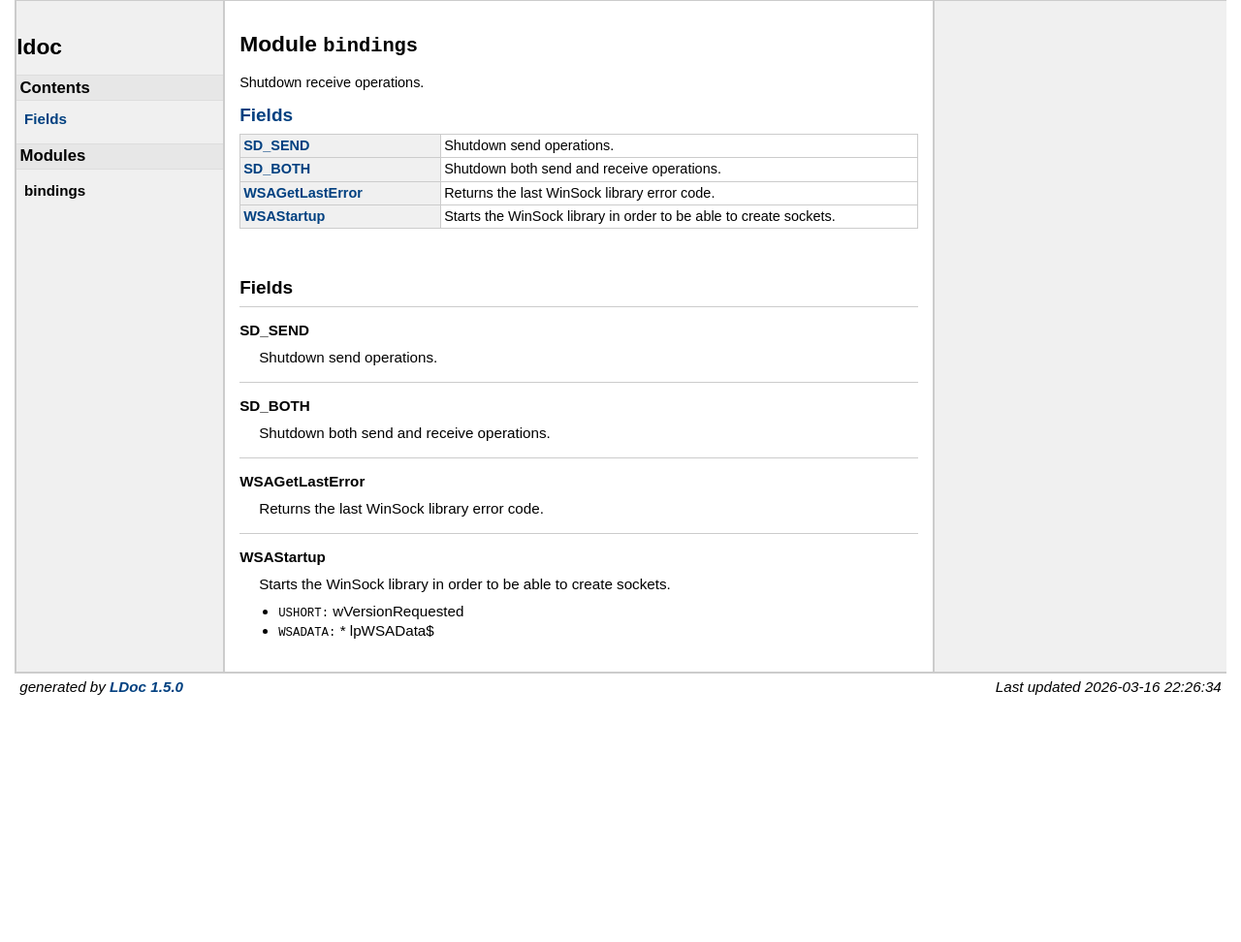
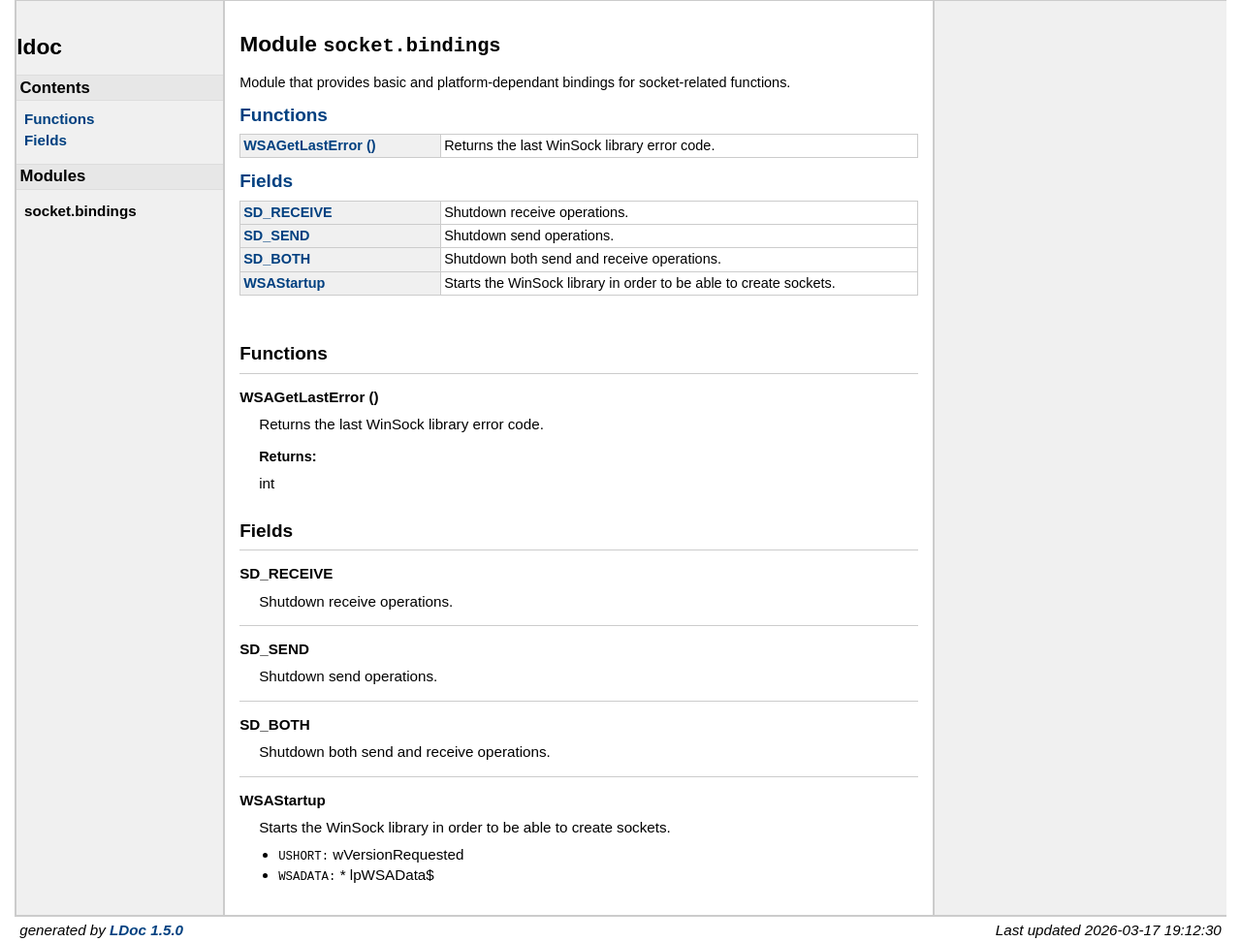
Before and after one commit to aziascreations/LuaJIT-Sockets, a plain HTML site: page index.html in a window 1280 px wide. Shown: the whole page at 97% size. Before the commit the page ends 800 px from the top, so only its background shows below. Drawn offline with Linux system fonts and the light colour scheme.

Commit message:
deploy: d9b16f00c0b047434a95e4eb49fcf4bd561610a5

```diff
--- a/index.html
+++ b/index.html
@@ -30,26 +30,38 @@
 
 <h2>Contents</h2>
 <ul>
+<li><a href="#Functions">Functions</a></li>
 <li><a href="#Fields">Fields</a></li>
 </ul>
 
 
 <h2>Modules</h2>
 <ul class="nowrap">
-  <li><strong>bindings</strong></li>
+  <li><strong>socket.bindings</strong></li>
 </ul>
 
 </div>
 
 <div id="content">
 
-<h1>Module <code>bindings</code></h1>
-<p>Shutdown receive operations.</p>
+<h1>Module <code>socket.bindings</code></h1>
+<p>Module that provides basic and platform-dependant bindings for socket-related functions.</p>
 <p></p>
 
 
+<h2><a href="#Functions">Functions</a></h2>
+<table class="function_list">
+	<tr>
+	<td class="name" nowrap><a href="#WSAGetLastError">WSAGetLastError ()</a></td>
+	<td class="summary">Returns the last WinSock library error code.</td>
+	</tr>
+</table>
 <h2><a href="#Fields">Fields</a></h2>
 <table class="function_list">
+	<tr>
+	<td class="name" nowrap><a href="#SD_RECEIVE">SD_RECEIVE</a></td>
+	<td class="summary">Shutdown receive operations.</td>
+	</tr>
 	<tr>
 	<td class="name" nowrap><a href="#SD_SEND">SD_SEND</a></td>
 	<td class="summary">Shutdown send operations.</td>
@@ -57,10 +69,6 @@
 	<tr>
 	<td class="name" nowrap><a href="#SD_BOTH">SD_BOTH</a></td>
 	<td class="summary">Shutdown both send and receive operations.</td>
-	</tr>
-	<tr>
-	<td class="name" nowrap><a href="#WSAGetLastError">WSAGetLastError</a></td>
-	<td class="summary">Returns the last WinSock library error code.</td>
 	</tr>
 	<tr>
 	<td class="name" nowrap><a href="#WSAStartup">WSAStartup</a></td>
@@ -72,9 +80,46 @@
 <br/>
 
 
+    <h2 class="section-header "><a name="Functions"></a>Functions</h2>
+
+    <dl class="function">
+    <dt>
+    <a name = "WSAGetLastError"></a>
+    <strong>WSAGetLastError ()</strong>
+    </dt>
+    <dd>
+    Returns the last WinSock library error code.
+
+
+
+    <h3>Returns:</h3>
+    <ol>
+
+        int
+    </ol>
+
+
+
+
+</dd>
+</dl>
     <h2 class="section-header "><a name="Fields"></a>Fields</h2>
 
     <dl class="function">
+    <dt>
+    <a name = "SD_RECEIVE"></a>
+    <strong>SD_RECEIVE</strong>
+    </dt>
+    <dd>
+    Shutdown receive operations.
+
+
+
+
+
+
+
+</dd>
     <dt>
     <a name = "SD_SEND"></a>
     <strong>SD_SEND</strong>
@@ -95,20 +140,6 @@
     </dt>
     <dd>
     Shutdown both send and receive operations.
-
-
-
-
-
-
-
-</dd>
-    <dt>
-    <a name = "WSAGetLastError"></a>
-    <strong>WSAGetLastError</strong>
-    </dt>
-    <dd>
-    Returns the last WinSock library error code.
 
 
 
@@ -146,7 +177,7 @@
 </div> <!-- id="main" -->
 <div id="about">
 <i>generated by <a href="http://github.com/lunarmodules/LDoc">LDoc 1.5.0</a></i>
-<i style="float:right;">Last updated 2026-03-16 22:26:34 </i>
+<i style="float:right;">Last updated 2026-03-17 19:12:30 </i>
 </div> <!-- id="about" -->
 </div> <!-- id="container" -->
 </body>
```
